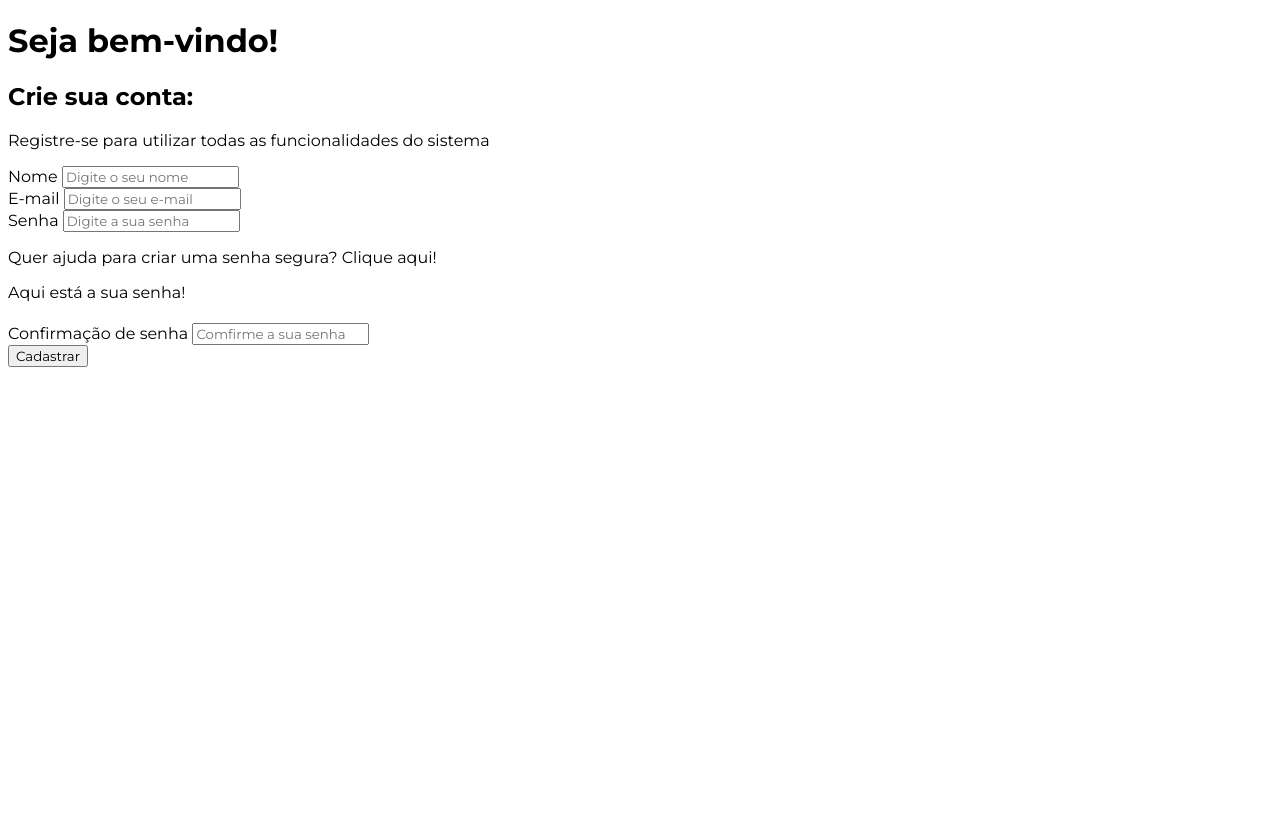
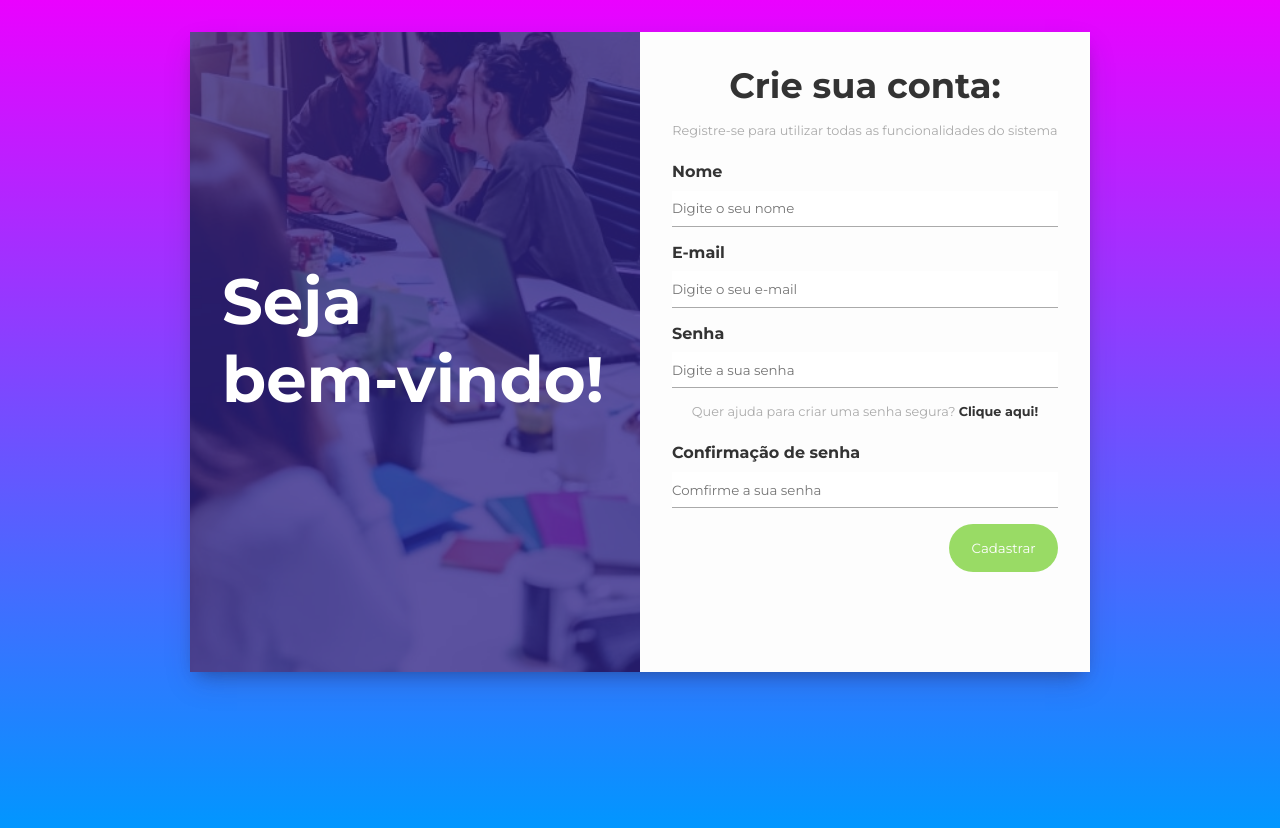
Before and after one commit to VictorMotta/gerador-de-senha, a plain HTML site: page index.html in a window 1280 px wide. Before the commit the page ends 800 px from the top, so only its background shows below. Drawn offline with Linux system fonts and the light colour scheme.

Commit message:
Css finalizado!

```diff
--- a/css/styles.css
+++ b/css/styles.css
@@ -1,3 +1,134 @@
 * {
   font-family: "Montserrat", sans-serif;
+  padding: 0;
+  margin: 0;
+  box-sizing: border-box;
+  color: #333;
 }
+
+html,
+body {
+  height: auto;
+  min-height: 100vh;
+}
+
+html {
+  background: linear-gradient(180deg, #ea02ff 0%, #0097ff 100%);
+}
+
+input:focus {
+  outline: none;
+}
+
+#register-container {
+  max-width: 900px;
+  min-height: 80vh;
+  margin: 2rem auto;
+  display: flex;
+  box-shadow: rgba(50, 50, 93, 0.25) 0px 13px 27px -5px,
+    rgba(0, 0, 0, 0.3) 0px 8px 16px -8px;
+}
+
+#register-banner {
+  background: url("../img/bg-form.jpg");
+  background-size: cover;
+  background-position: center;
+  width: 50%;
+}
+
+#banner-layer {
+  background-color: rgba(25, 11, 122, 0.7);
+  height: 100%;
+  padding: 2rem;
+  display: flex;
+  align-items: center;
+}
+
+#register-banner h1 {
+  font-size: 4rem;
+  margin-bottom: 1.5rem;
+  color: #fff;
+  word-spacing: 50rem;
+}
+
+#register-form {
+  background-color: #fdfdfd;
+  padding: 2rem;
+  width: 50%;
+  display: flex;
+  flex-direction: column;
+}
+
+#register-form h2 {
+  text-align: center;
+  margin-bottom: 1rem;
+  font-size: 2.2rem;
+}
+
+#register-form p {
+  text-align: center;
+  margin-bottom: 1.5rem;
+  color: #aaa;
+  font-size: 0.8rem;
+}
+
+.form-control {
+  margin-bottom: 1rem;
+  display: flex;
+  flex-direction: column;
+}
+
+.form-control label {
+  font-weight: bold;
+  margin-bottom: 0.6rem;
+}
+
+.form-control input {
+  border: none;
+  border-bottom: 1px solid #aaa;
+  padding: 0.6rem 0;
+}
+
+#generate-password {
+  font-weight: bold;
+  cursor: pointer;
+  transition: 0.4s;
+}
+
+#generate-password:hover {
+  color: #0099ff;
+}
+
+#register-form #generated-password {
+  border: 1px solid #0099ff;
+  border-radius: 4px;
+  font-weight: bold;
+  font-size: 1.2rem;
+  padding: 0.4rem;
+  color: #333;
+  text-align: center;
+  margin-bottom: 1rem;
+  display: none;
+}
+
+#register-form #generated-password p {
+  color: #81d340;
+  margin-bottom: 0.5rem;
+}
+
+#register-form input[type="submit"] {
+  background-color: #81d340;
+  color: #fff;
+  opacity: 0.8;
+  border: none;
+  border-radius: 2rem;
+  padding: 1rem 1.4rem;
+  max-width: 150px;
+  cursor: pointer;
+  align-self: flex-end;
+  transition: 0.4s;
+}
+
+#register-form input[type="submit"]:hover {
+  opacity: 1;
+}
```
